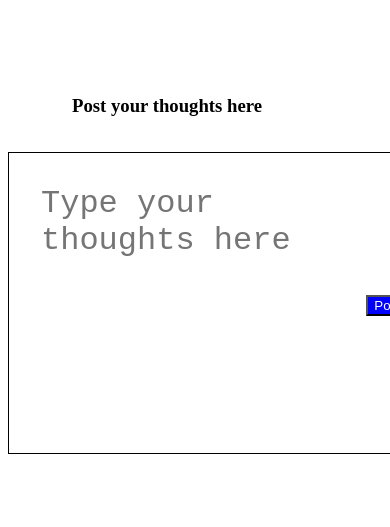
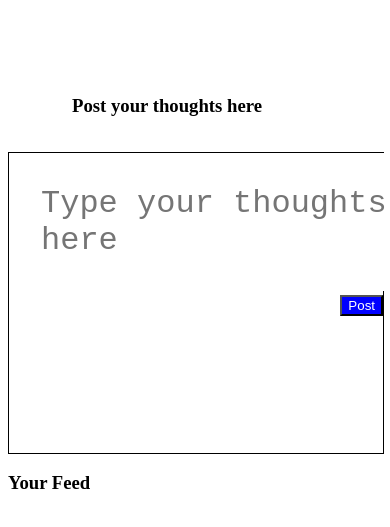
Before and after one commit to harshitscaler/FinalHackathon, a plain HTML site: page index.html in a window 390 px wide. Shown: the part 81-608 px from the top of the page. Drawn offline with Linux system fonts and the light colour scheme.

Commit message:
Update styles.css

```diff
--- a/styles.css
+++ b/styles.css
@@ -63,6 +63,20 @@ navbar{
     justify-content: space-between;
     align-items: center;
 }
+@media only screen and (max-width: 768px) {
+    .container {
+        flex-direction: column;
+        align-items: stretch;
+    }
+
+    .textarea-cont {
+        width: 100%;
+    }
+
+    .input {
+        width: 100%;
+    }
+}
 .feed-section{
    padding : 1px;
    margin: 1rem;
```
